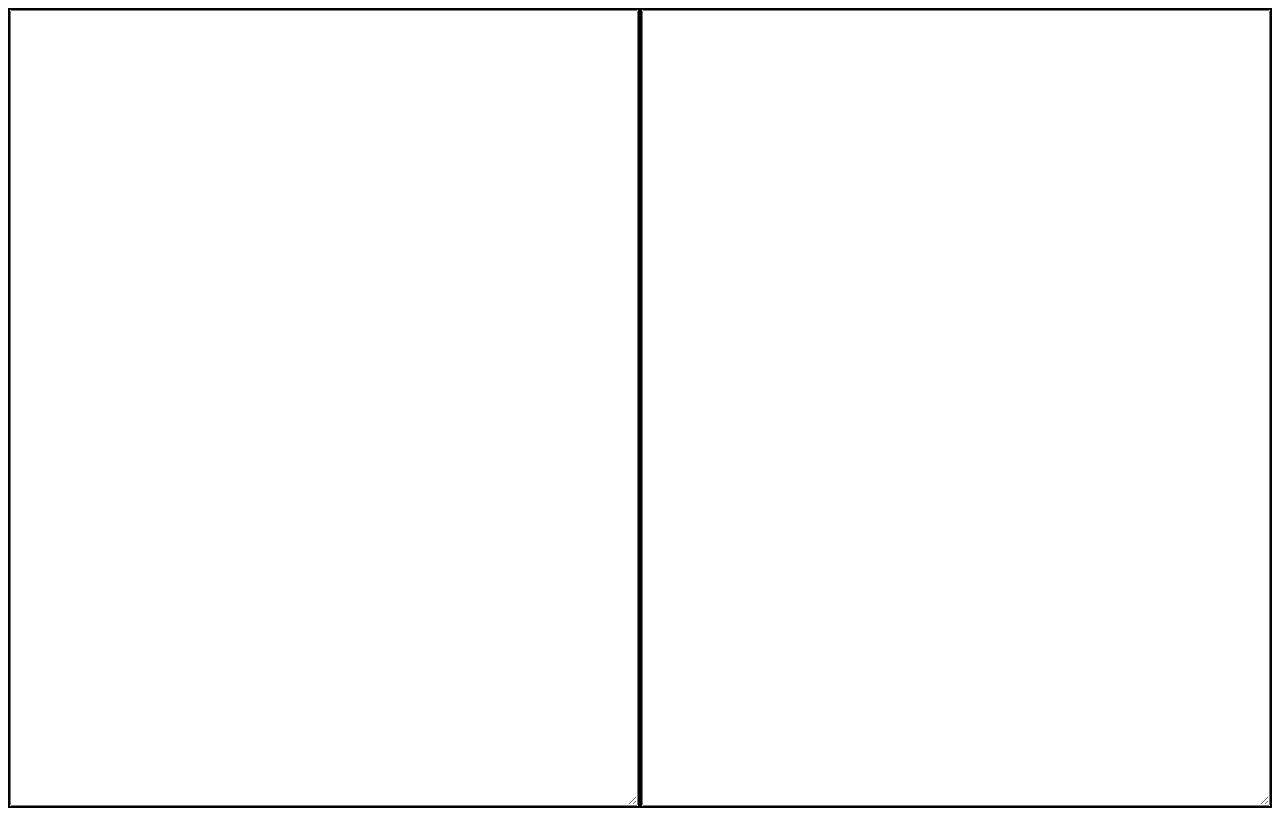
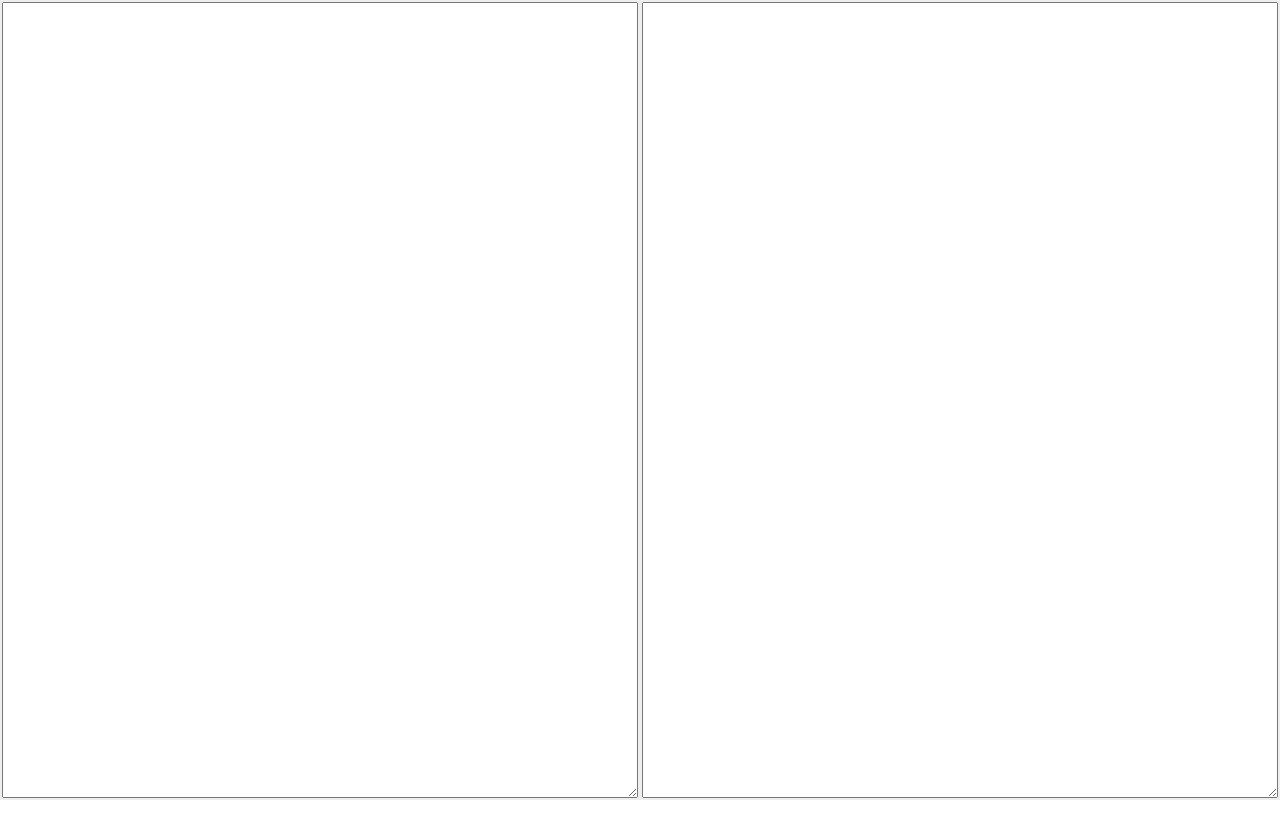
Before and after one commit to HarryPoint/swagger_to_type, a website: page src/index.html in a window 1280 px wide. Drawn offline with Linux system fonts and the light colour scheme.

```diff
--- a/src/index.html
+++ b/src/index.html
@@ -4,16 +4,20 @@
     <meta name="viewport" content="width=device-width, initial-scale=1.0" />
     <title>Document</title>
     <style>
+      body {
+        margin: 0;
+        padding: 0;
+      }
       .container {
         width: 100%;
         height: 100vh;
-        background-color: #f1f1f1;
+        background-color: #fafafa;
         display: flex;
         justify-content: center;
         align-items: stretch;
       }
       .item {
-        border: solid 2px #000;
+        border: solid 2px #eee;
         width: 50%;
         white-space: pre-wrap;
         position: relative;
```
Also changed, not shown: ecosystem.config.js (added, +8 -0 lines).
